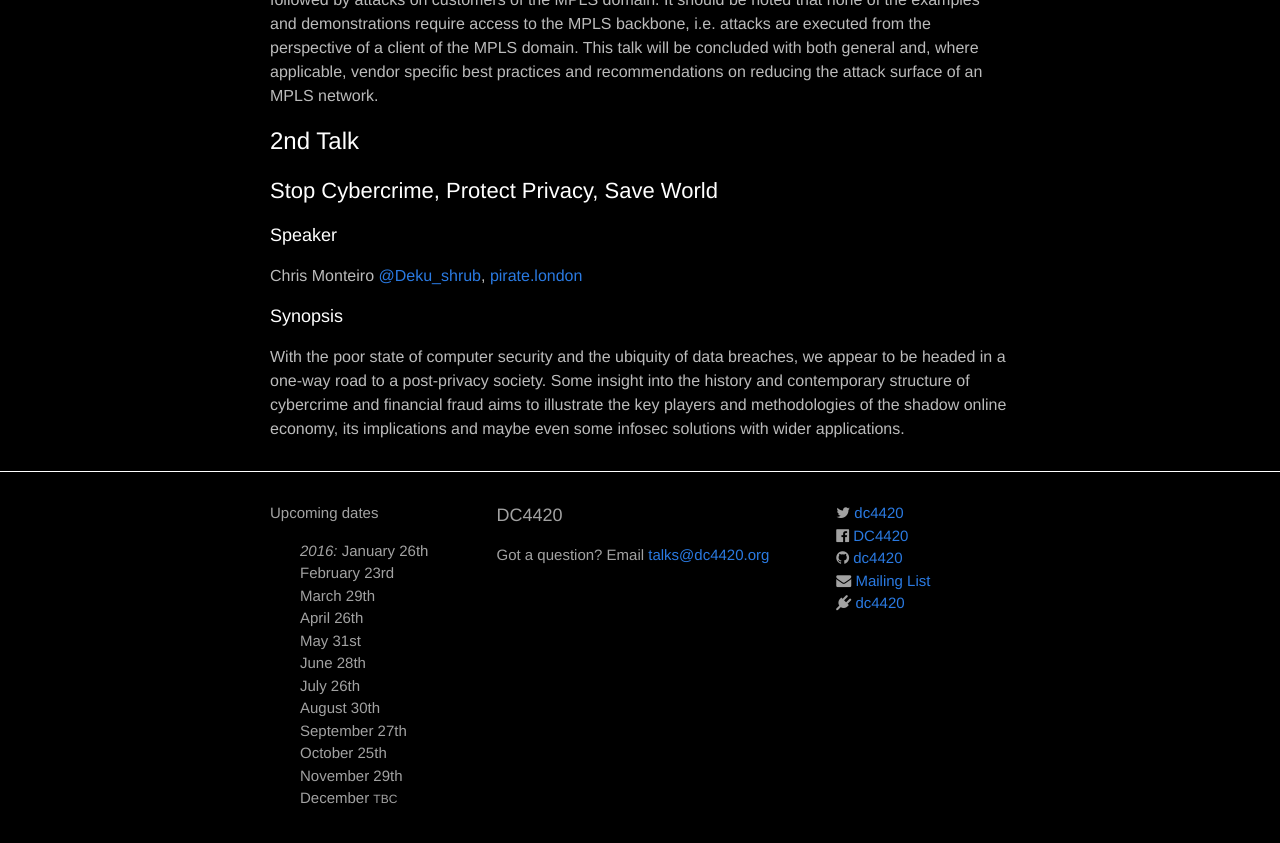
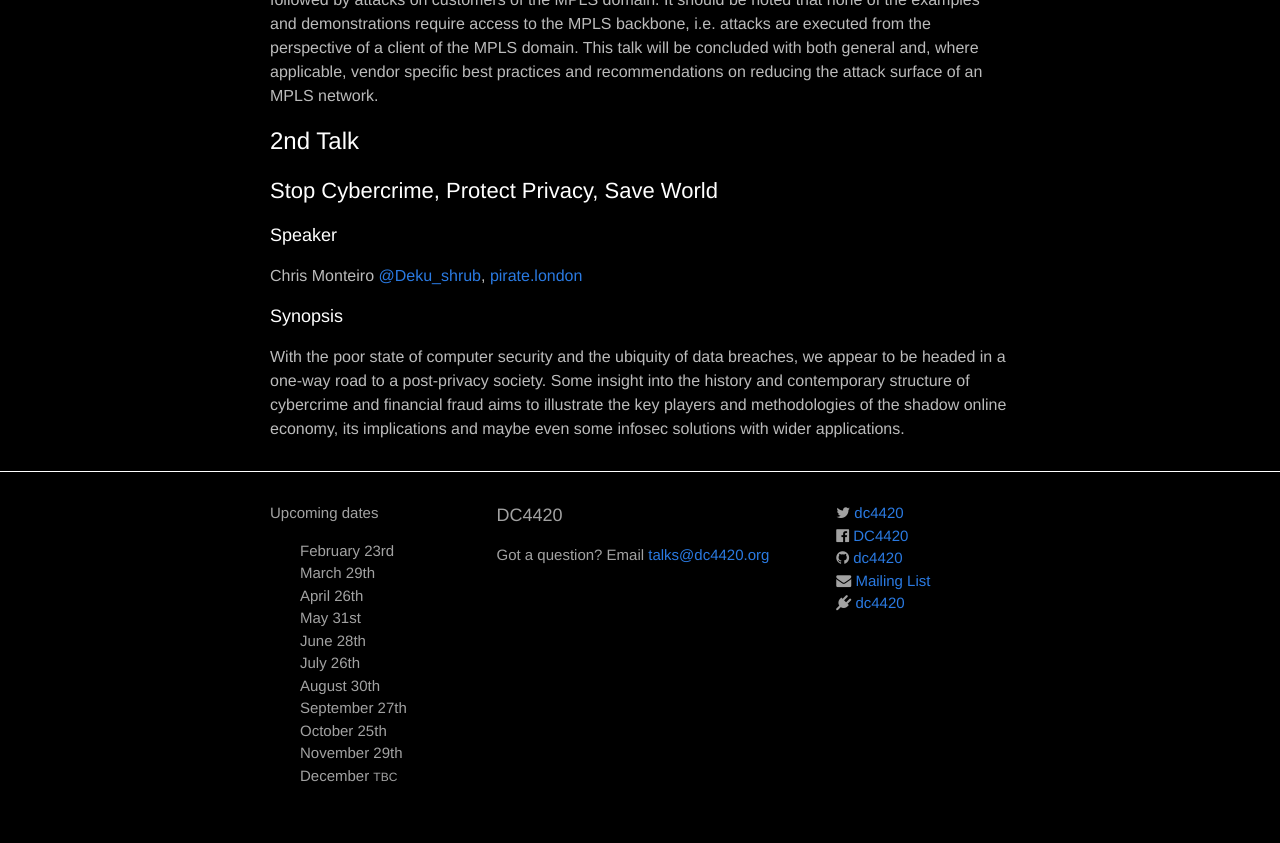
Before and after one commit to dc4420/website, a Jekyll site: the page built from index.html, in a window 1280 px wide and 900 px high, scrolled down 650 px. Shown: the top 843 px of the window. Built offline with Jekyll 4.4.1, drawn with Linux system fonts in a browser that asks for light colours; nearby versions of some CDN libraries.

Commit message:
Remove January date

```diff
--- a/_includes/footer.html
+++ b/_includes/footer.html
@@ -7,7 +7,6 @@
       <div class="footer-col  footer-col-1">
         <p class="text">Upcoming dates</p>
         <ul class="future-events">
-          <li><em>2016:</em> January 26th</li>
           <li>February 23rd</li>
           <li>March 29th</li>
           <li>April 26th</li>
```
